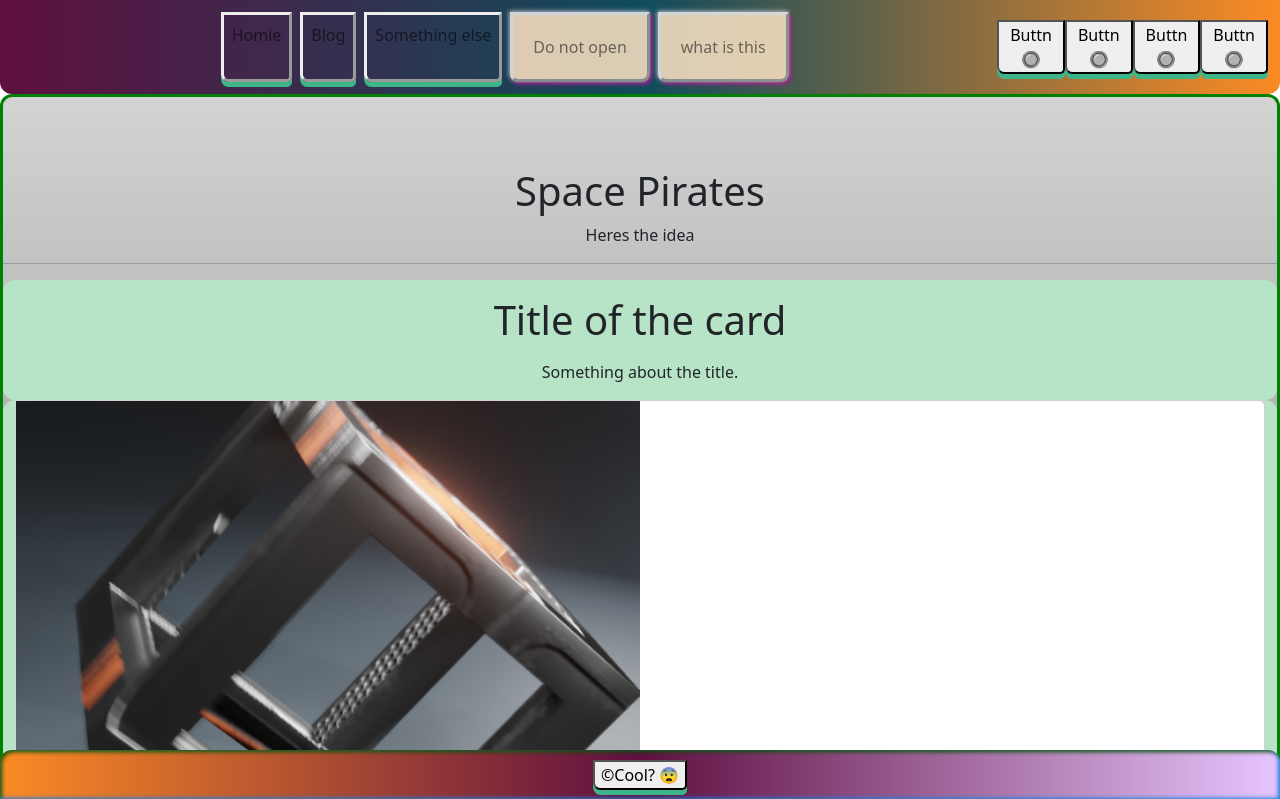
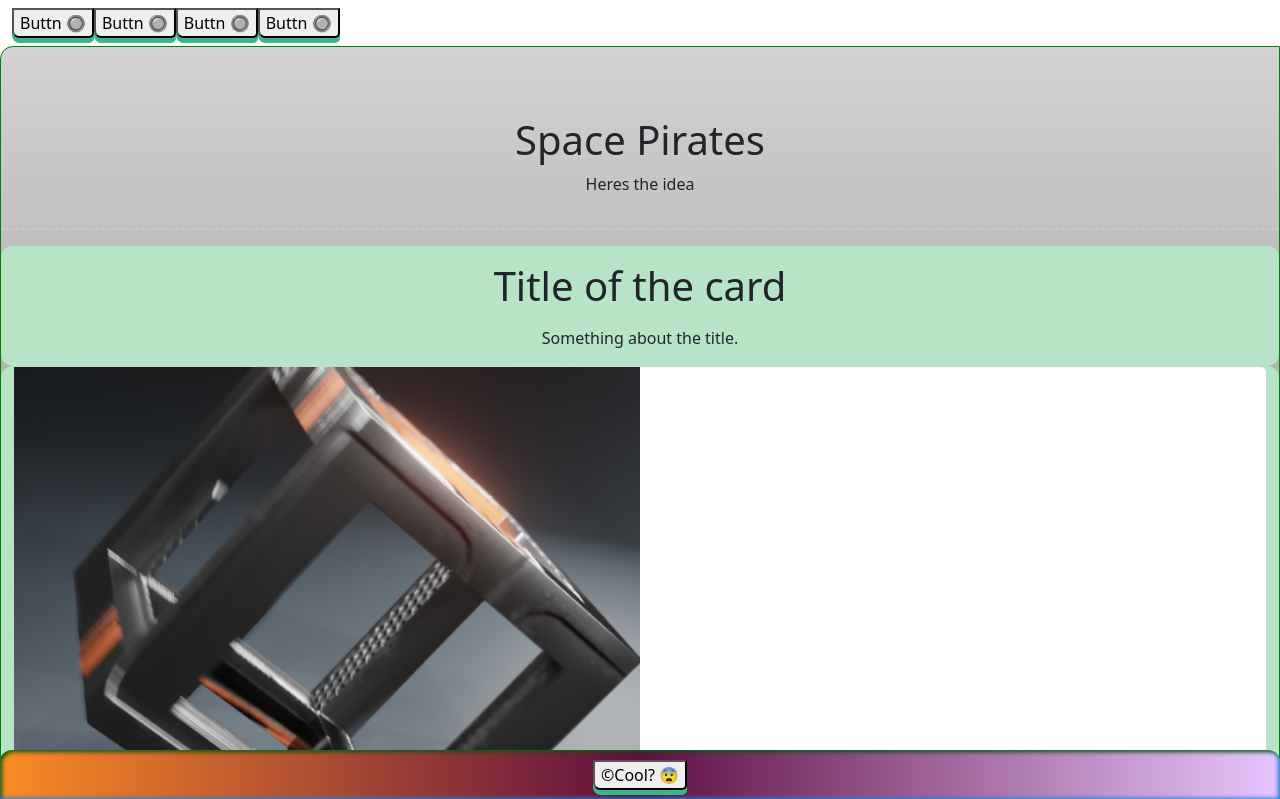
Before and after one commit to nepalibatman420/sourcecode, a plain HTML site: page index.html in a window 1280 px wide. Shown: the top 799 px of the page. Drawn offline with nearby package versions, Linux system fonts and the light colour scheme.

Commit message:
Update index.html

```diff
--- a/index.html
+++ b/index.html
@@ -28,7 +28,10 @@
 
     <style >
           .heading{
-          display:: block;;
+          position: sticky;
+
+
+
 
           }
           clearfix::after {
@@ -118,10 +121,19 @@
      /* Center the element horizontally */
  }
           .main-bod{
-          padding: 70px 0;
-  border: 3px solid green;
-  text-align: center;
+          padding: 69px 0;
+ 												 border: 1.3px solid green;
+          border-radius: 13px 0 12px 12px;
+          text-align: center;
           }
+          .bro1{
+          border: 1.2px dashed bisque;
+          }
+          .art1{
+          display : grid ;
+          border-radius: 13px 0 12px 12px;
+          }
+
         </style>
 
 
@@ -130,7 +142,7 @@
 </head>
 
 <body >
-    <header class="container-fluid head">
+    <header class="container-fluid heading">
         <nav class="navbar navbar-expand-lg navbar-light mx-auto">
 
 
@@ -141,23 +153,8 @@
             </button>
             <div class="collapse navbar-collapse" id="defaultNavbar1">
 
-            <ul class="navbar-nav mr-auto centering" style:"display:none;">
-                <li class="nav-item coolbutt5 m-1">
-                    <a class="nav-link " href="#">Homie</a>
-                  </li>
-                  <li class="nav-item coolbutt5 m-1">
-                    <a class="nav-link   " href="#">Blog</a>
-                  </li>
-                  <li class="nav-item coolbutt5 m-1">
-                    <a class="nav-link " href="#">Something else</a>
-                  </li>
-                  <li class="nav-item nn coolbutt5 m-1">
-                    <a class="nav-link" href="#">Do not open</a>
-                  </li>
-                  <li class="nav-item nn coolbutt5 m-1">
-                    <a class="nav-link" href="#">what is this</a>
-                  </li>
-            </ul>
+
+
              <button class="coolbutt5 ">
             <span>Buttn 🔘  </span>
         </button>
@@ -223,9 +220,9 @@
         </button>
             </div>
         </div>
-        <hr>
 
-        <div class="centering row">
+         <hr class="bro1">
+        <div class="centering row clearfix">
             <div class="col-sm-3">
                 <div class="card" style="width: 18rem;">
                     <img class="card-img-top" src="pp1.png" alt="Card image cap">
```
